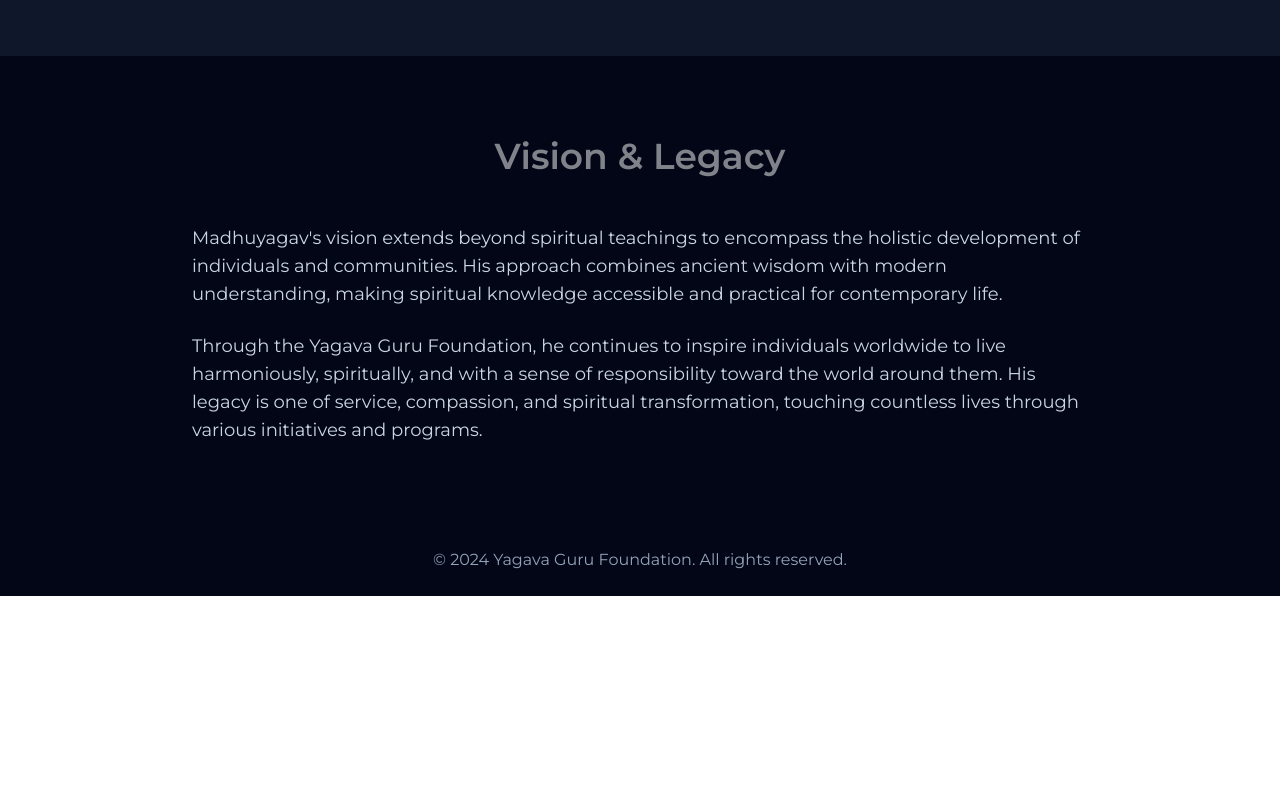
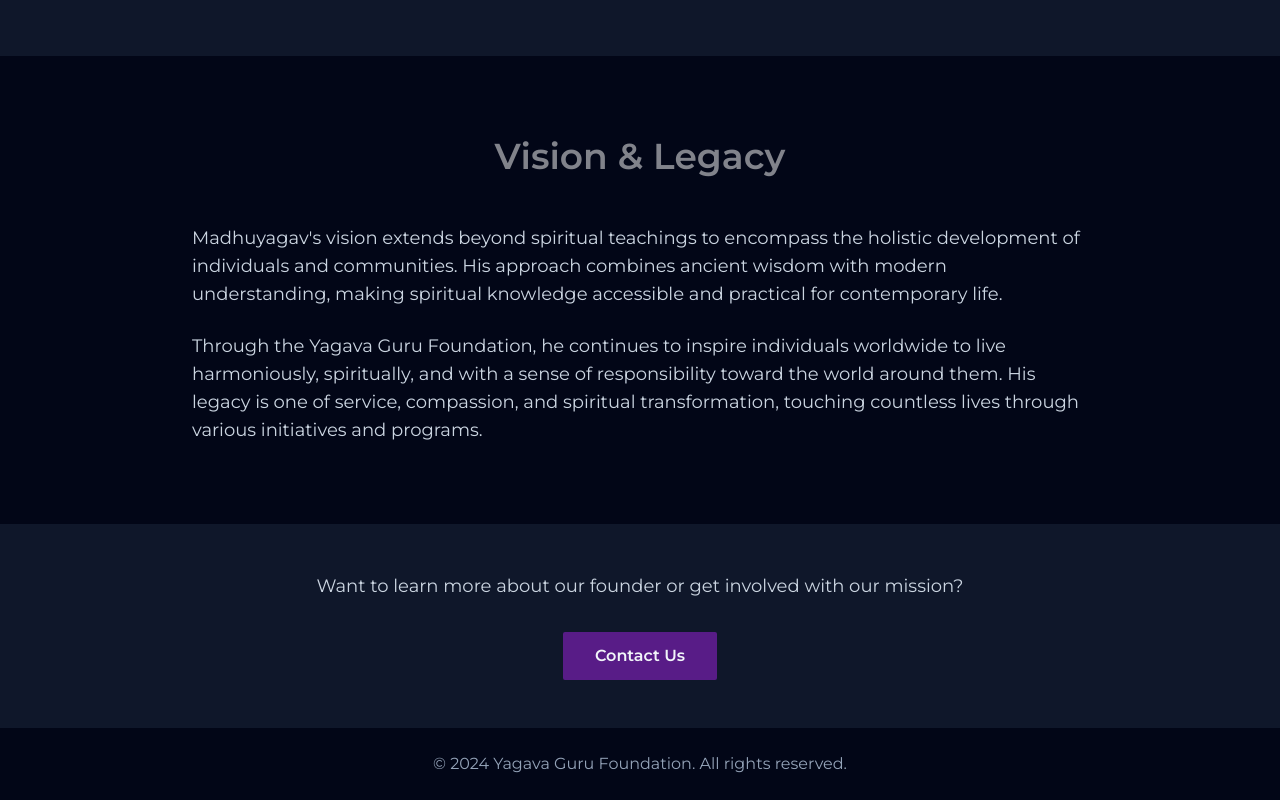
Before and after one commit to MuraliPrasanth2/Aathmanandhavanam, a Next.js app: page /about in a window 1280 px wide. Shown: the part 1480-2280 px from the top of the page. Before the commit the page ends 2076 px from the top, so only its background shows below. Built offline with nearby package versions, Linux system fonts and the light colour scheme.

Commit message:
added contact us button at the bottom of the about founder page

```diff
--- a/src/app/about/page.tsx
+++ b/src/app/about/page.tsx
@@ -4,6 +4,7 @@
 import SlideReveal from '../components/SlideReveal';
 import Navigation from '../components/Navigation';
 import Footer from '../components/Footer';
+import Link from 'next/link';
 
 export default function AboutPage() {
   return (
@@ -122,6 +123,24 @@
           </div>
         </div>
       </section>
+
+      {/* Contact Us Button */}
+      <section className='py-12 bg-slate-900'>
+        <div className='container mx-auto px-4'>
+          <div className='text-center'>
+            <p className='text-lg text-slate-300 mb-8'>
+              Want to learn more about our founder or get involved with our mission?
+            </p>
+            <Link
+              href='/contact'
+              className='inline-block px-8 py-3 bg-purple-900 text-slate-100 rounded-sm hover:bg-primary-gold/90 transition-colors font-semibold'
+            >
+              Contact Us
+            </Link>
+          </div>
+        </div>
+      </section>
+
       <Footer />
     </main>
   );
```
